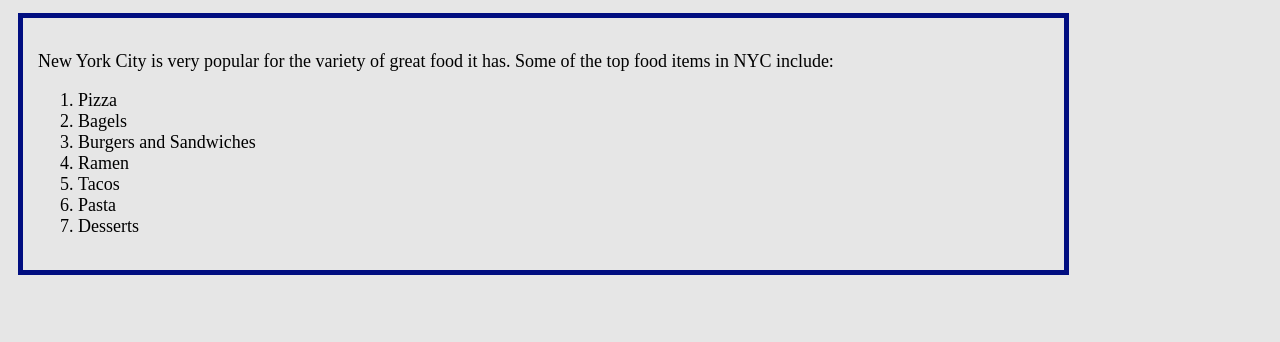
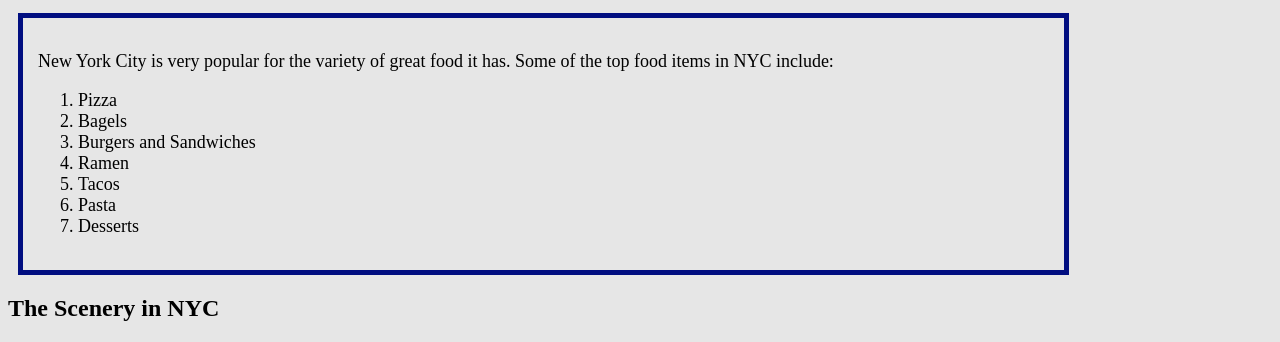
Before and after one commit to L1v1on/code_projects, a website: page nyc_blog/index.html in a window 1280 px wide. Shown: the part 701-1043 px from the top of the page. Before the commit the page ends 984 px from the top, so only its background shows below. Drawn offline with Linux system fonts and the light colour scheme.

Commit message:
add section element for media

```diff
--- a/nyc_blog/index.html
+++ b/nyc_blog/index.html
@@ -50,6 +50,10 @@
                 <li>Desserts</li>
             </ol>
         </aside>
+
+        <section id="media">
+            <h2>The Scenery in NYC</h2>
+        </section>
     </main>
 
 
```
